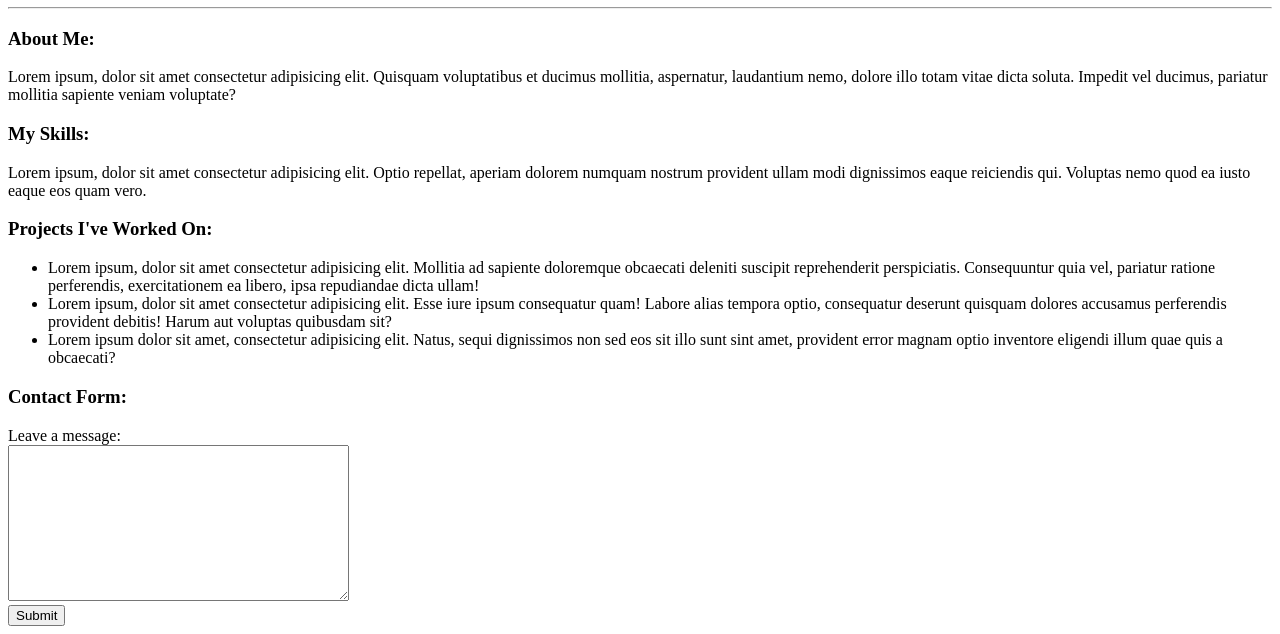
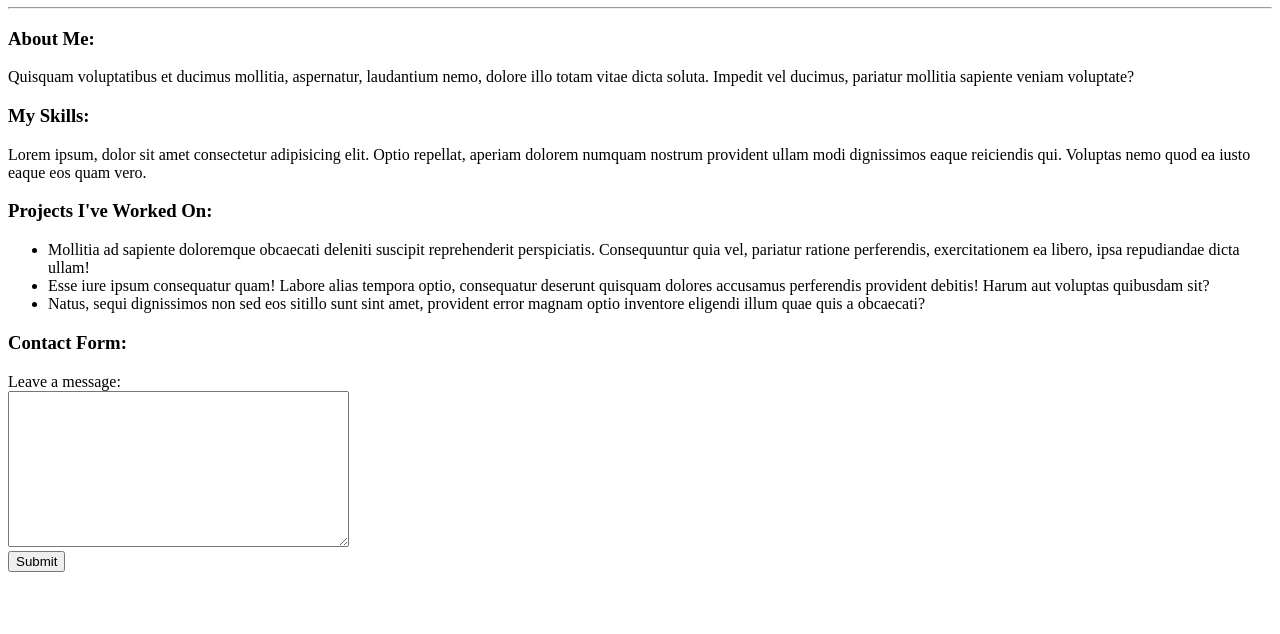
Before and after one commit to tjtolentino/portfolio-web, a plain HTML site: page session-03/index.html in a window 1280 px wide. Shown: the part 215-849 px from the top of the page. After the commit the page ends 800 px from the top, so only its background shows below. Drawn offline with Linux system fonts and the light colour scheme.

Commit message:
Minor corrections for missing elements

```diff
--- a/session-03/index.html
+++ b/session-03/index.html
@@ -38,7 +38,7 @@
     <main>
         <section id="about">
             <h3>About Me:</h3>
-            <p>Lorem ipsum, dolor sit amet consectetur adipisicing elit. Quisquam voluptatibus et ducimus mollitia,
+            <p>Quisquam voluptatibus et ducimus mollitia,
                 aspernatur, laudantium nemo, dolore illo totam vitae dicta soluta. Impedit vel ducimus, pariatur
                 mollitia sapiente veniam voluptate?</p>
         </section>
@@ -53,19 +53,19 @@
         <section id="projects">
             <h3>Projects I've Worked On:</h3>
             <ul>
-                <li>Lorem ipsum, dolor sit amet consectetur adipisicing elit. Mollitia ad sapiente doloremque obcaecati
-                    deleniti suscipit reprehenderit perspiciatis. Consequuntur quia vel, pariatur ratione perferendis,
+                <li>Mollitia ad sapiente doloremque obcaecati deleniti suscipit reprehenderit perspiciatis. Consequuntur
+                    quia vel, pariatur ratione perferendis,
                     exercitationem ea libero, ipsa repudiandae dicta ullam!</li>
-                <li>Lorem ipsum, dolor sit amet consectetur adipisicing elit. Esse iure ipsum consequatur quam! Labore
-                    alias tempora optio, consequatur deserunt quisquam dolores accusamus perferendis provident debitis!
+                <li>Esse iure ipsum consequatur quam! Labore alias tempora optio, consequatur deserunt quisquam dolores
+                    accusamus perferendis provident debitis!
                     Harum aut voluptas quibusdam sit?</li>
-                <li>Lorem ipsum dolor sit amet, consectetur adipisicing elit. Natus, sequi dignissimos non sed eos sit
-                    illo sunt sint amet, provident error magnam optio inventore eligendi illum quae quis a obcaecati?
+                <li>Natus, sequi dignissimos non sed eos sitillo sunt sint amet, provident error magnam optio inventore
+                    eligendi illum quae quis a obcaecati?
                 </li>
             </ul>
         </section>
 
-        <section>
+        <section id="contact">
             <h3>Contact Form:</h3>
             <form>
                 <label for="message">Leave a message:</label><br />
```
Also changed, not shown: README.md (added).
